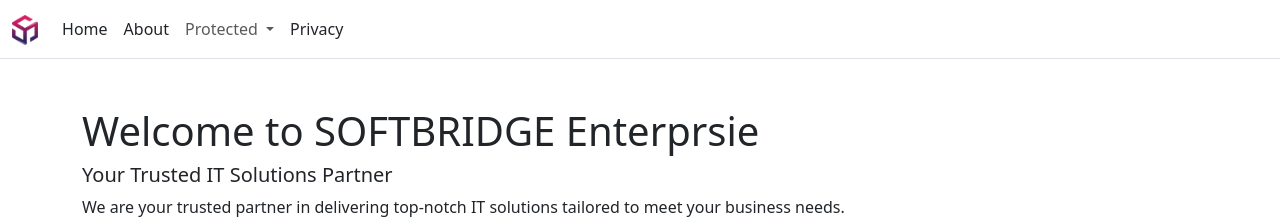
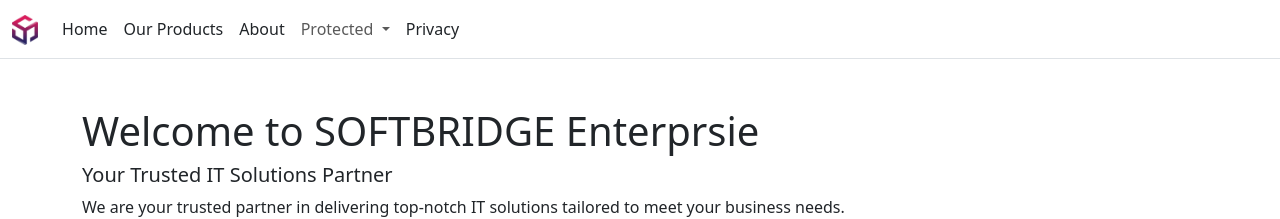
Before and after one commit to mfauziii/softbridge.github.io, a Jekyll site: the page built from index.md, in a window 1280 px wide. Shown: the top 219 px of the page. Built offline with Jekyll 4.4.1, drawn with Linux system fonts in a browser that asks for light colours; nearby versions of some CDN libraries.

Commit message:
Update header.html

```diff
--- a/_includes/header.html
+++ b/_includes/header.html
@@ -11,6 +11,9 @@
         <ul class="navbar-nav flex-grow-1">
             <li class="nav-item">
                 <a class="nav-link text-dark" href="/">Home</a>
+            </li>
+            <li class="nav-item">
+                <a class="nav-link text-dark" href="/products">Our Products</a>
             </li>
             <li class="nav-item">
                 <a class="nav-link text-dark" href="/about">About</a>
```
